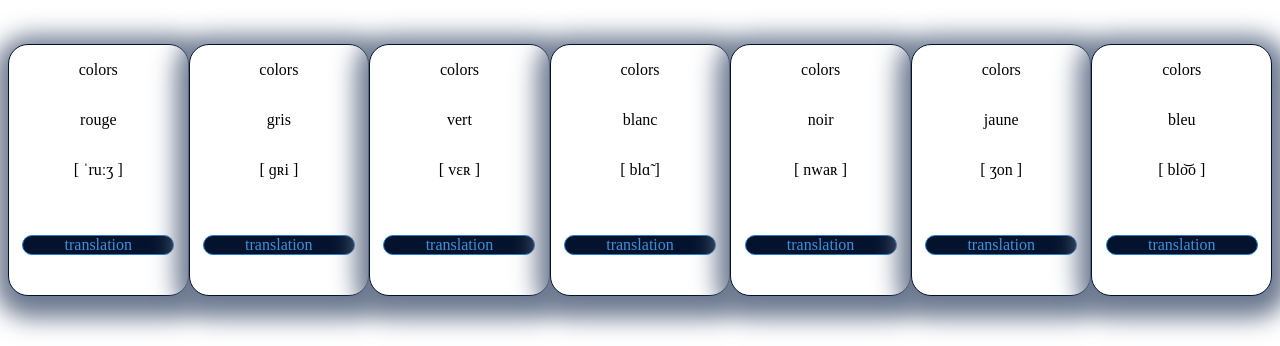
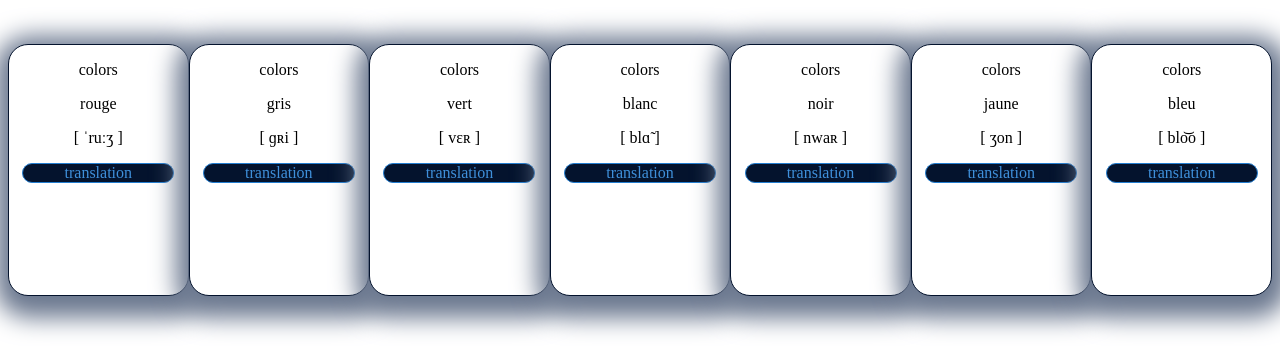
Before and after one commit to KateM3d/words, a React (Create React App) app in the folder words/: page / in a window 1280 px wide. Shown: the part 595-941 px from the top of the page. Built offline with nearby package versions, Linux system fonts and the light colour scheme.

Commit message:
fixed font-size

```diff
--- a/words/src/components/Flashcard/Flashcard.scss
+++ b/words/src/components/Flashcard/Flashcard.scss
@@ -5,9 +5,6 @@
 
 .flashcardBody {
     // position: absolute;
-    display: flex;
-    justify-content: center;
-    flex-direction: column;
     margin-top: 5%;
     width: 350px;
     height: 250px;
@@ -28,13 +25,9 @@
     }
     &_french {
         color: #053742;
-        font-size: 30px;
+        font-size: 25px;
     }
     &_transcription {
-        color: #053742;
-        font-size: 20px;
-    }
-    &_translation {
         color: #053742;
         font-size: 20px;
     }
```
